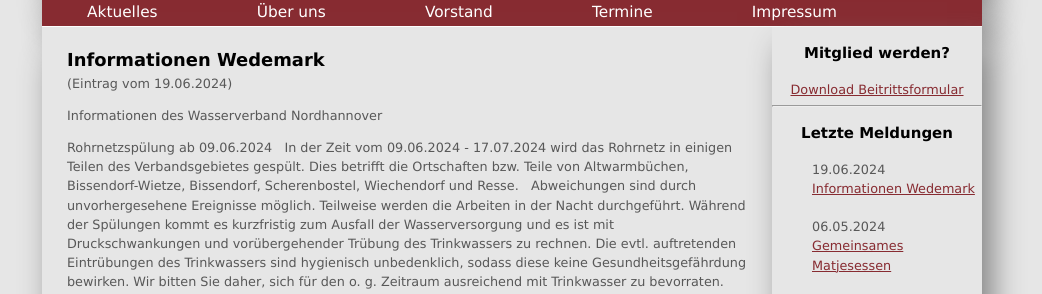
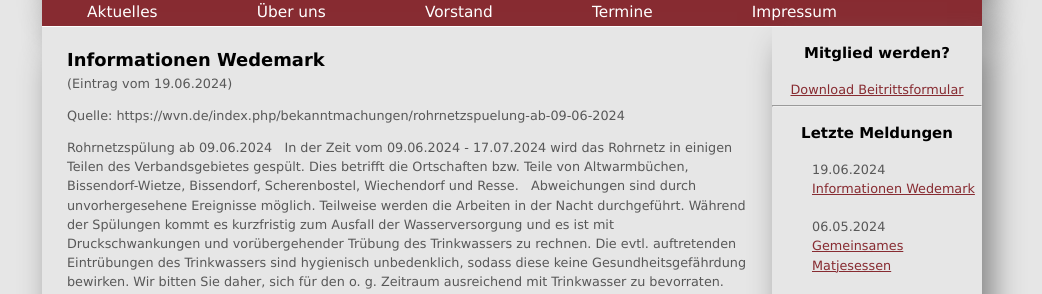
Before and after one commit to car-hei/wietze-gemeinschaft.github.io, a Jekyll site: the page built from _posts/2024-06-19-Infomationen Wedemark.md, in a window 1280 px wide. Shown: the part 205-499 px from the top of the page, without its empty margins (128-1170 px from the left). Built offline with Jekyll 4.4.1, drawn with Linux system fonts in a browser that asks for light colours.

Commit message:
Update 2024-06-19-Infomationen Wedemark.md

```diff
--- a/_posts/2024-06-19-Infomationen Wedemark.md
+++ b/_posts/2024-06-19-Infomationen Wedemark.md
@@ -2,7 +2,7 @@
 layout: post
 title: Informationen Wedemark
 ---
-Informationen des Wasserverband Nordhannover
+Quelle: https://wvn.de/index.php/bekanntmachungen/rohrnetzspuelung-ab-09-06-2024
 
 Rohrnetzspülung ab 09.06.2024
 
```
